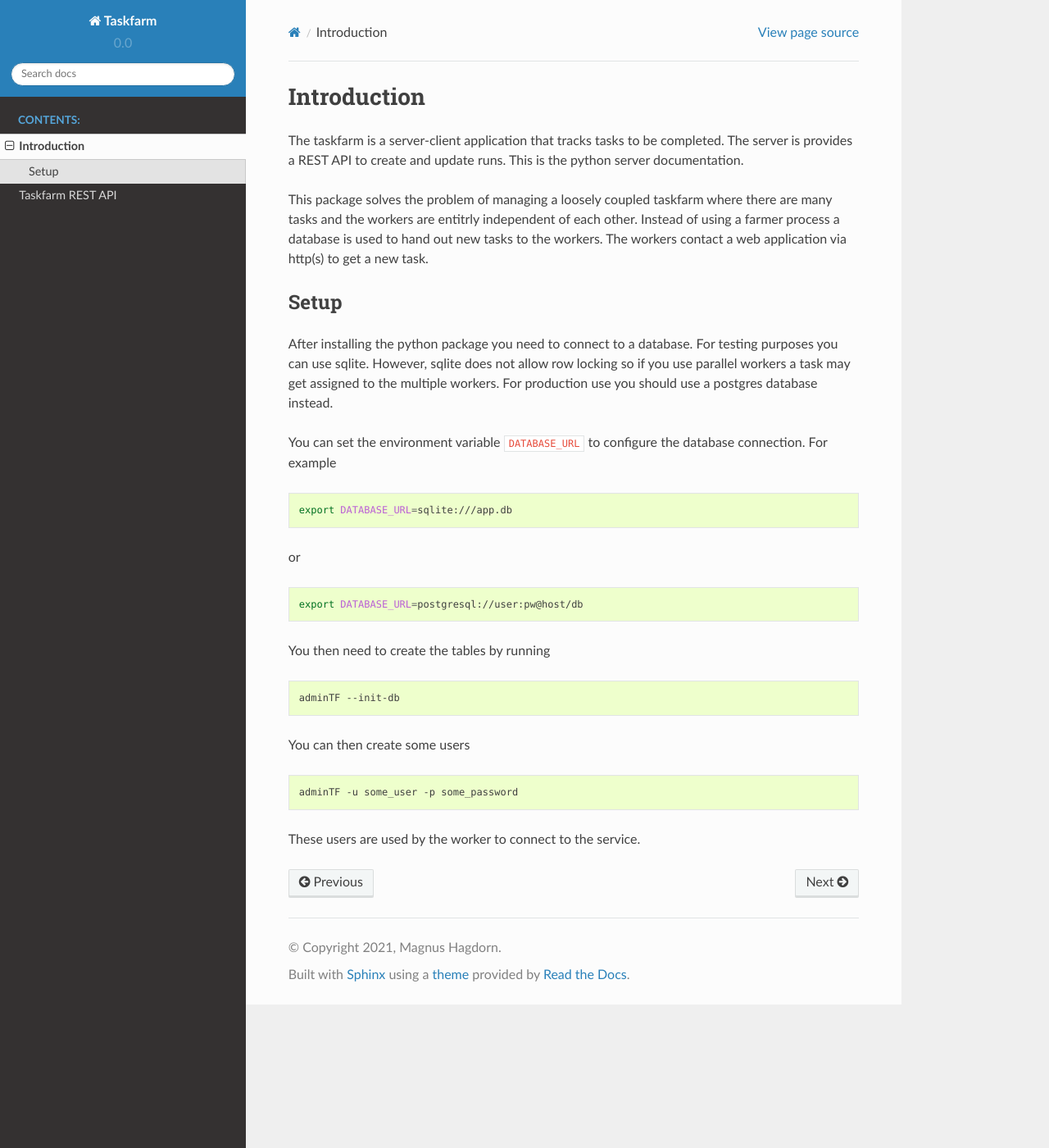
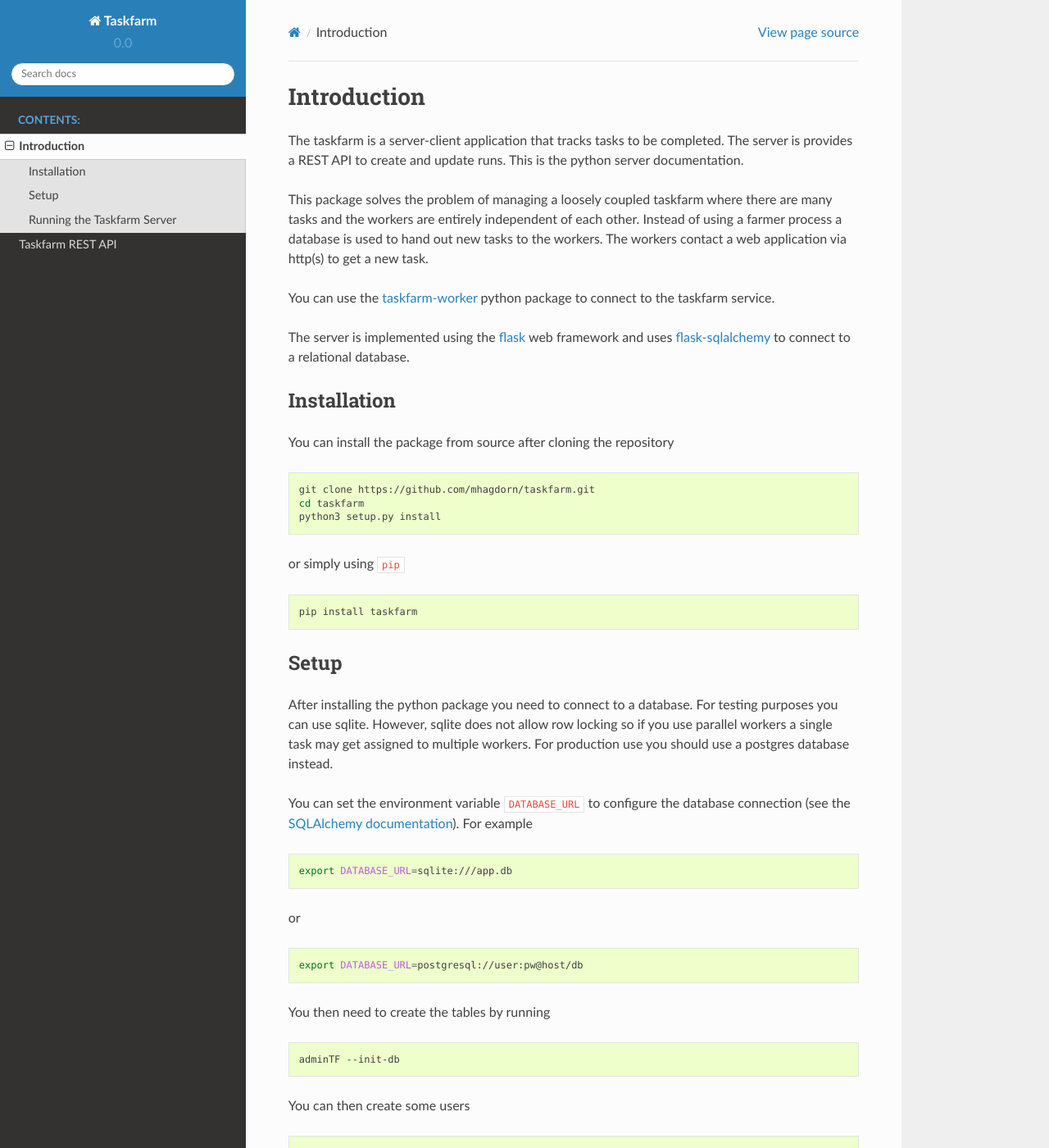
Before and after one commit to mhagdorn/taskfarm, a Sphinx documentation site: the page built from docs/intro.rst, in a window 1280 px wide and 1400 px high. Shown: the whole window at 82% size. Built offline with Sphinx 7.4.7 and the Read the Docs theme 2.0.0, drawn with Linux system fonts in a browser that asks for light colours; some of the changed text lies outside the part shown.

Commit message:
update docs

```diff
--- a/docs/intro.rst
+++ b/docs/intro.rst
@@ -2,17 +2,37 @@
 ============
 The taskfarm is a server-client application that tracks tasks to be completed. The server is provides a REST API to create and update runs. This is the python server documentation.
 
-This package solves the problem of managing a loosely coupled taskfarm where there are many tasks and the workers are entitrly independent of each other. Instead of using a farmer process a database is used to hand out new tasks to the workers. The workers contact a web application via http(s) to get a new task.
+This package solves the problem of managing a loosely coupled taskfarm where there are many tasks and the workers are entirely independent of each other. Instead of using a farmer process a database is used to hand out new tasks to the workers. The workers contact a web application via http(s) to get a new task.
+
+You can use the `taskfarm-worker <https://github.com/mhagdorn/taskfarm-worker>`_ python package to connect to the taskfarm service.
+
+The server is implemented using the `flask <https://flask.palletsprojects.com/>`_ web framework and uses `flask-sqlalchemy <https://flask-sqlalchemy.palletsprojects.com/>`_ to connect to a relational database.
+
+Installation
+------------
+You can install the package from source after cloning the repository
+
+.. code-block:: bash
+
+  git clone https://github.com/mhagdorn/taskfarm.git
+  cd taskfarm
+  python3 setup.py install
+
+or simply using ``pip``
+
+.. code-block:: bash
+
+  pip install taskfarm
 
 Setup
 -----
 After installing the python package you need to connect to a database. For
 testing purposes you can use sqlite. However, sqlite does not allow row
-locking so if you use parallel workers a task may get assigned to the multiple
-workers. For production use you should use a postgres database instead.
+locking so if you use parallel workers a single task may get assigned to
+multiple workers. For production use you should use a postgres database instead.
 
 You can set the environment variable ``DATABASE_URL`` to configure the database
-connection. For example
+connection (see the `SQLAlchemy documentation <https://docs.sqlalchemy.org/en/14/core/engines.html#database-urls>`_). For example
 
 .. code-block:: bash
 
@@ -38,3 +58,14 @@
  adminTF -u some_user -p some_password
 
 These users are used by the worker to connect to the service.
+
+Running the Taskfarm Server
+---------------------------
+The taskfarm server is a flask web application. For testing you can run it locally using
+
+.. code-block:: bash
+
+  export FLASK_APP=taskfarm
+  flask run
+
+For a production setup you need to deploy the flask application using a WSGI server such as `gunicorn <https://gunicorn.org/>`_. The flask documentation lists the various options for self-hosting or hosting in the cloud a flask application.
```
